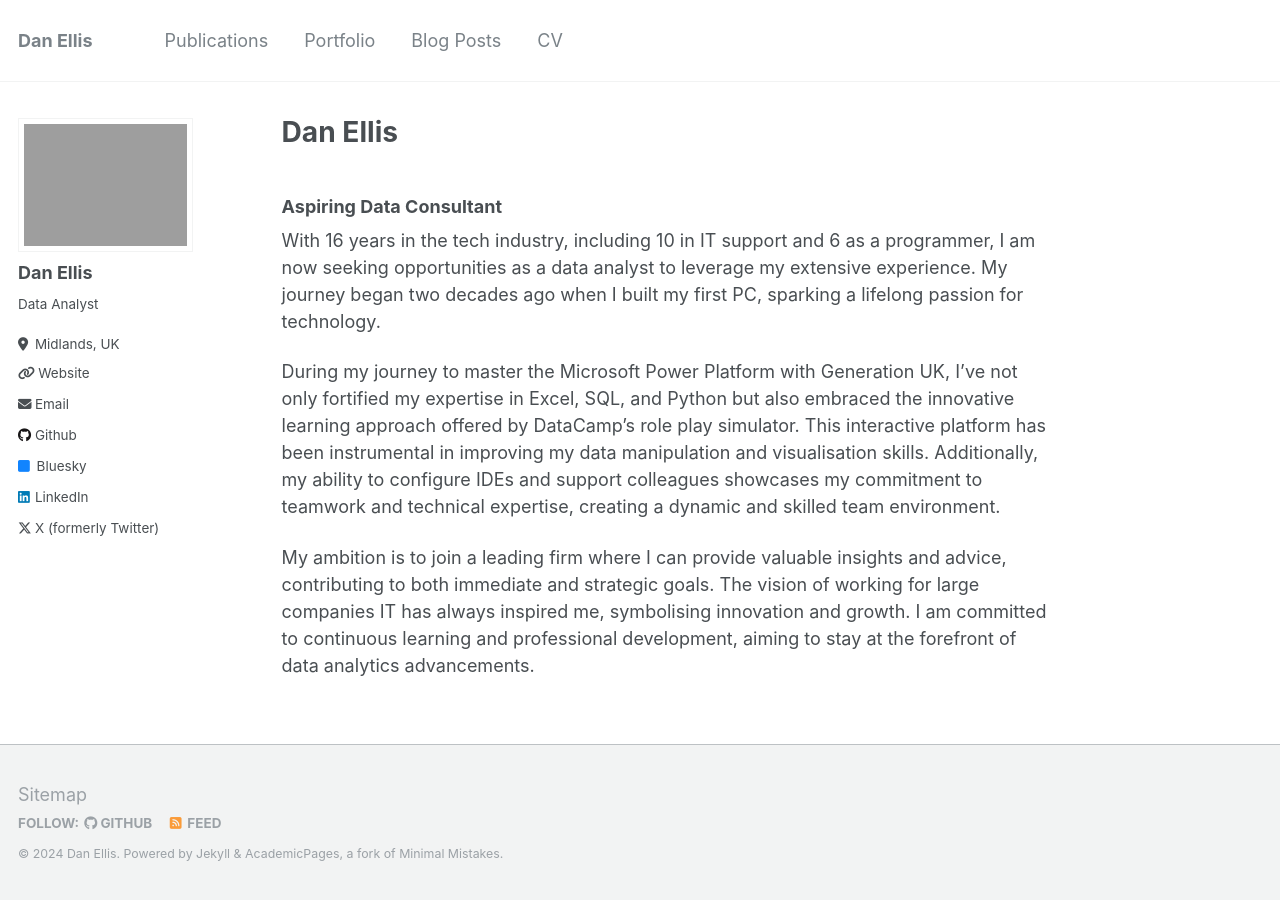
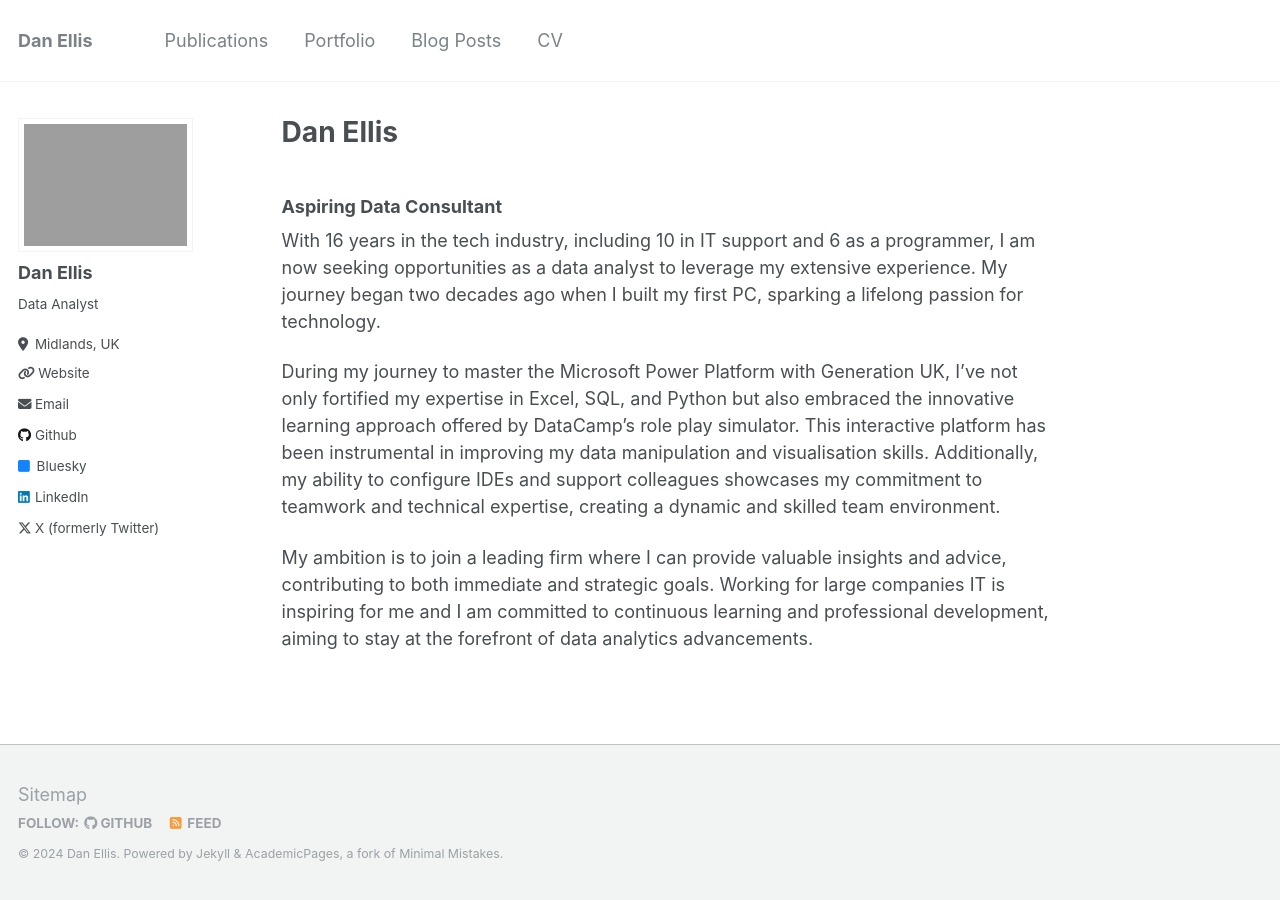
Before and after one commit to danellisprojects/danellisprojects.github.io, a Jekyll site: the page built from _pages/about.md, in a window 1280 px wide. Built offline with Jekyll 4.4.1, drawn with Linux system fonts in a browser that asks for light colours.

Commit message:
Update about.md

```diff
--- a/_pages/about.md
+++ b/_pages/about.md
@@ -13,4 +13,4 @@ With 16 years in the tech industry, including 10 in IT support and 6 as a progra
 
 During my journey to master the Microsoft Power Platform with Generation UK, I’ve not only fortified my expertise in Excel, SQL, and Python but also embraced the innovative learning approach offered by DataCamp’s role play simulator. This interactive platform has been instrumental in improving my data manipulation and visualisation skills. Additionally, my ability to configure IDEs and support colleagues showcases my commitment to teamwork and technical expertise, creating a dynamic and skilled team environment.
 
-My ambition is to join a leading firm where I can provide valuable insights and advice, contributing to both immediate and strategic goals. The vision of working for large companies IT has always inspired me, symbolising innovation and growth. I am committed to continuous learning and professional development, aiming to stay at the forefront of data analytics advancements.
+My ambition is to join a leading firm where I can provide valuable insights and advice, contributing to both immediate and strategic goals. Working for large companies IT is inspiring for me and I am committed to continuous learning and professional development, aiming to stay at the forefront of data analytics advancements.
```
